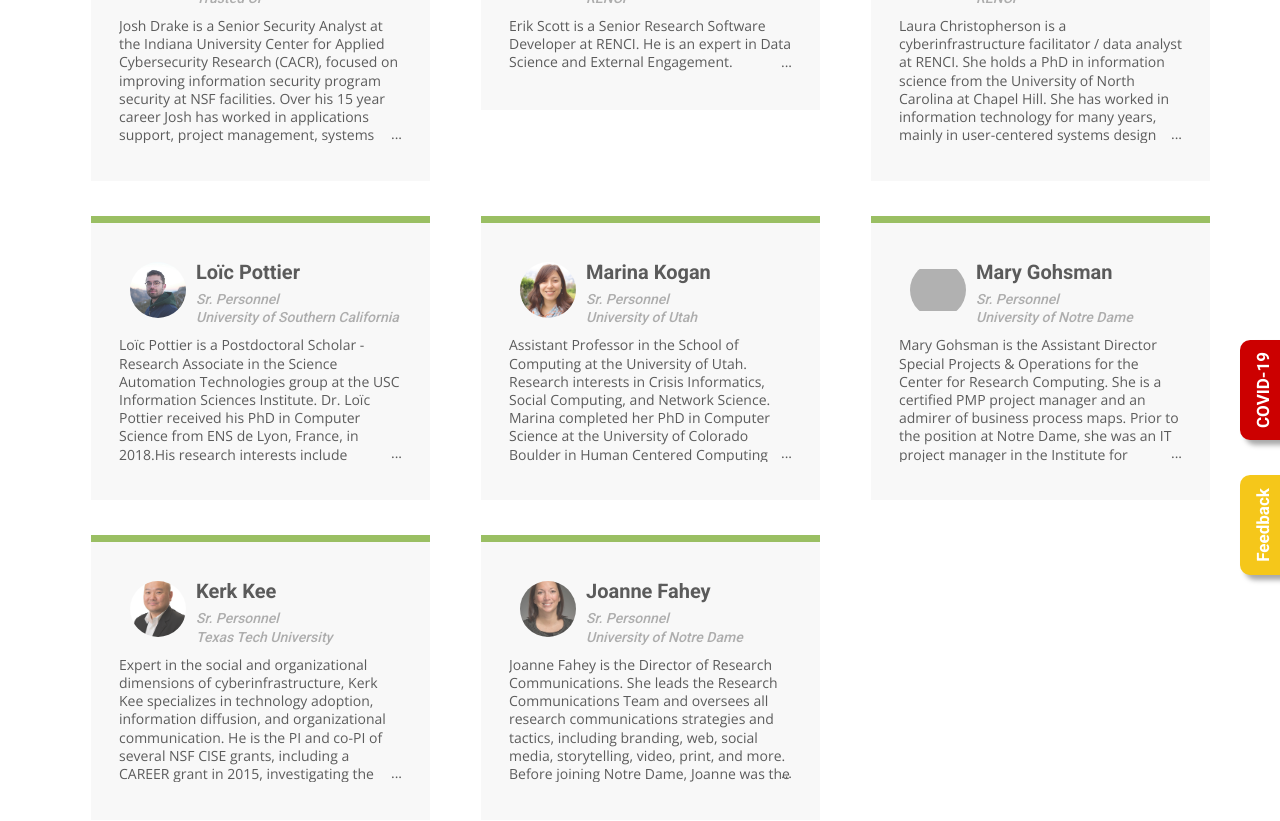
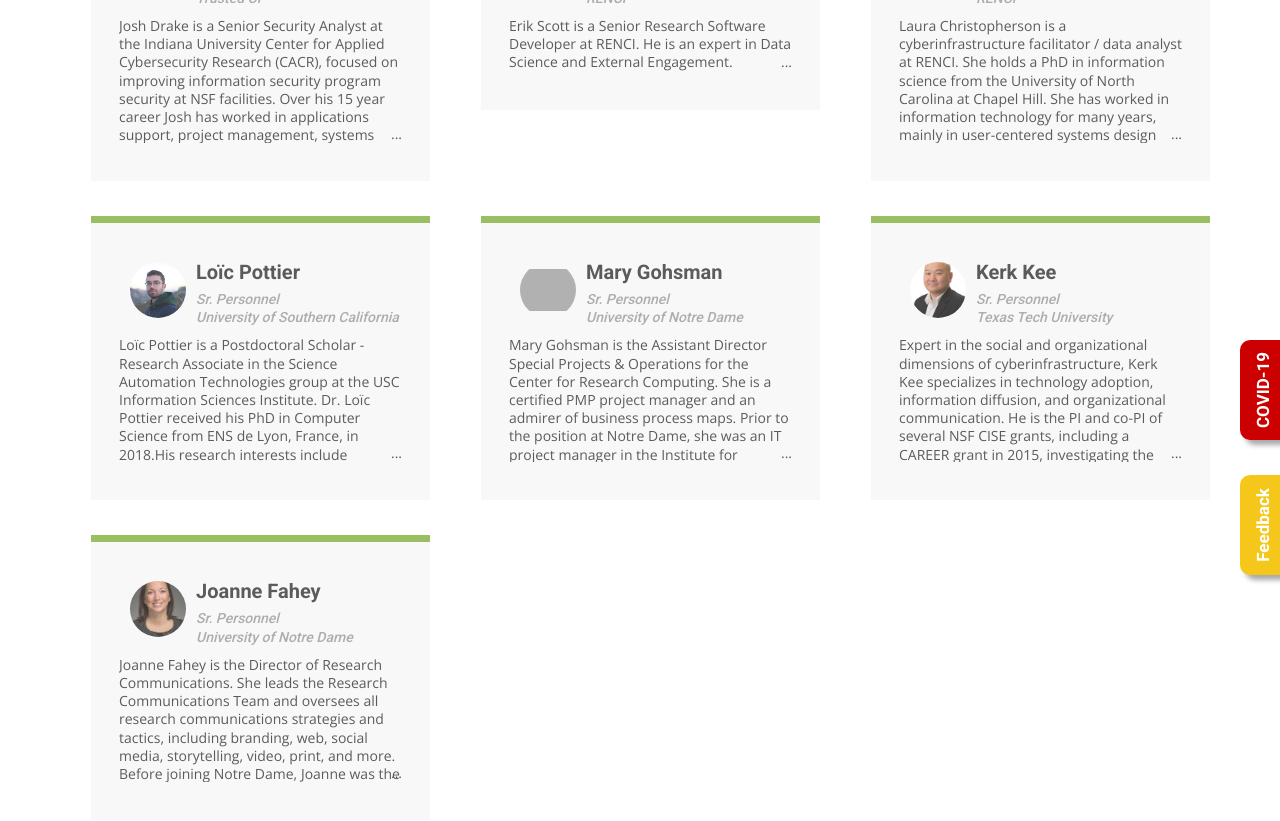
Before and after one commit to cicoe/cicoe.github.io, a Jekyll site: the page built from people.html, in a window 1280 px wide and 900 px high, scrolled down 2791 px. Shown: the top 821 px of the window. Built offline with Jekyll 4.4.1, drawn with Linux system fonts in a browser that asks for light colours; nearby versions of some CDN libraries; some web fonts are replaced; grey boxes are pictures that could not be loaded.

Commit message:
Removed Marina Kogan

```diff
--- a/_data/participants.yml
+++ b/_data/participants.yml
@@ -131,13 +131,6 @@
   institution: "University of Southern California"
   description: "Loïc Pottier is a Postdoctoral Scholar - Research Associate in the Science Automation Technologies group at the USC Information Sciences Institute. Dr. Loïc Pottier received his PhD in Computer Science from ENS de Lyon, France, in 2018.His research interests include scheduling and performance models for HPC systems, scientific workflows management and parallel algorithms in general."
 
-- name: "Marina Kogan"
-  photo: "marina.jpg"
-  website: "http://www.mkoganresearch.com/"
-  role: "Sr. Personnel"
-  institution: "University of Utah"
-  description: "Assistant Professor in the School of Computing at the University of Utah. Research interests in Crisis Informatics, Social Computing, and Network Science. Marina completed her PhD in Computer Science at the University of Colorado Boulder in Human Centered Computing under the advisement of Professor Leysia Palen. Then spent a year and a half as an Assistant Professor of Computer Science at University of New Mexico."
-
 - name: "Mary Gohsman"
   photo: "gohsman.jpg"
   website: "https://crc.nd.edu/about/people/mary-gohsman/"
```
